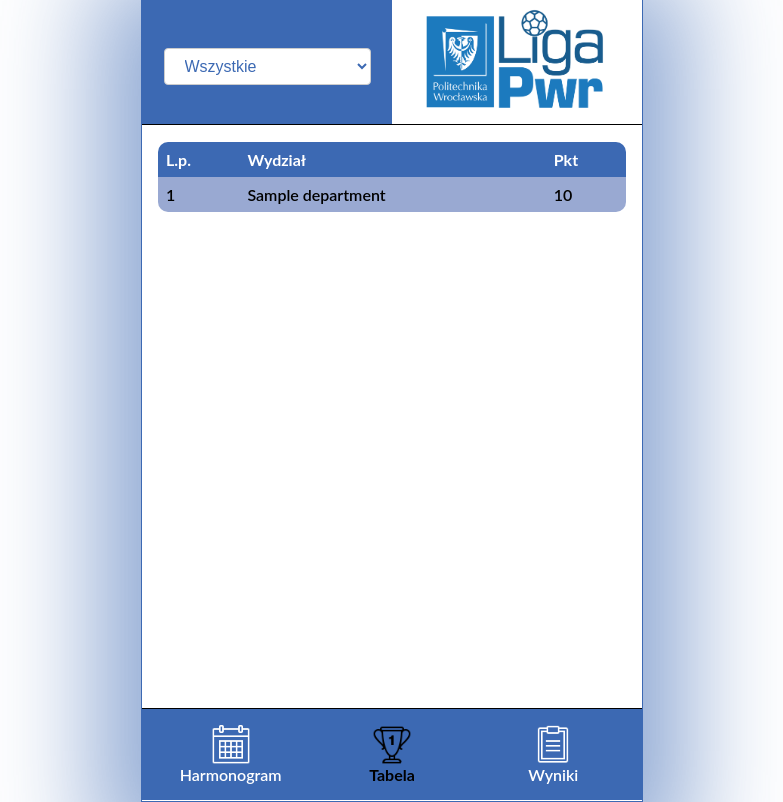
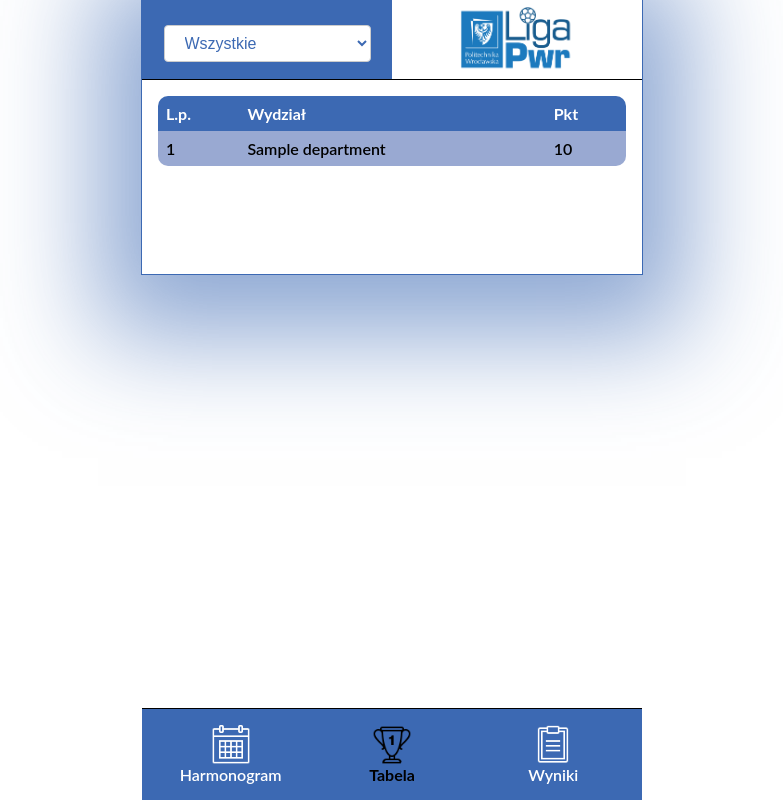
Before and after one commit to informatyzacja/LigaPWr, a Django app: page /tabela/ in a window 1280 px wide. Shown: the whole page, without its empty margins (248-1031 px from the left). Run offline with Django 5.2, Linux system fonts and the light colour scheme; tables that the repository leaves empty hold one stand-in row (values such as "Sample post").

Commit message:
style changes

```diff
--- a/ligapwr/templates/ligapwr/base.html
+++ b/ligapwr/templates/ligapwr/base.html
@@ -4,28 +4,31 @@
     <meta charset="UTF-8" />
     <meta name="viewport" content="width=device-width, initial-scale=1.0" />
     <link href="https://fonts.googleapis.com/css2?family=Lato:wght@600&display=swap" rel="stylesheet" />
+    <!-- colors -->
+    <meta name="theme-color" content="#3c69b3" />
+    <meta name="msapplication-navbutton-color" content="#3c69b3" />
+    <meta name="apple-mobile-web-app-status-bar-style" content="#3c69b3" />
+    <meta name="msapplication-TileColor" content="#3c69b3" />
+
     <title>Liga PWr</title>
     {% load static %}
     <style>
       html {
-        height: -webkit-fill-available;
+          min-height: 100%;
       }
       body {
         display: flex;
         flex-direction: column;
-        height: 100vh;
-        min-height: 100vh;
         background-color: white;
         margin: 0;
         padding: 0;
         font-family: 'Lato', sans-serif;
         font-weight: 600;
-        min-height: -webkit-fill-available;
         max-width: 500px;
         mask-origin: auto;
         -webkit-mask-origin: auto;
         margin: auto;
-        border: solid 1px #3c69b3;
+        outline: solid 1px #3c69b3;
         -webkit-box-shadow: 0px 19px 100px 44px rgba(60, 105, 179, 0.58);
         -moz-box-shadow: 0px 19px 100px 44px rgba(60, 105, 179, 0.58);
         box-shadow: 0px 19px 100px 44px rgba(60, 105, 179, 0.58);
@@ -42,11 +45,10 @@
         justify-content: space-between;
         align-items: center;
         background-color: #3c69b3;
-        height: 125px;
+        height: 80px;
         border-bottom: solid 1px black;
 
       }
-
       .header-button-container {
         display: flex;
         align-items: center;
@@ -82,25 +84,24 @@
       }
       .header-image-container {
         width: 50%;
+        height: 100%;
         background-color: white;
         display: flex;
         align-items: center;
         justify-content: center;
       }
       .header-cover-img {
-        max-width: 75%;
-        max-height: 75%;
+        max-width: 85%;
+        max-height: 85%;
         object-fit: contain;
-        min-height: 8vh;
-        max-height: 25vh;
         margin: 8px;
-
-          }
+      }
       main {
         height: auto;
         overflow-y: auto;
 
-        margin-top: 125px;
+        margin-top: 80px;
+
         background-color: white;
         padding: 16px;
         flex: 1;
@@ -121,6 +122,7 @@
         padding: 8px;
         background-color: #3c69b3;
         height: 92px;
+
         border-top: solid 1px black;
         height: calc (100% - 10vh);
       }
```
